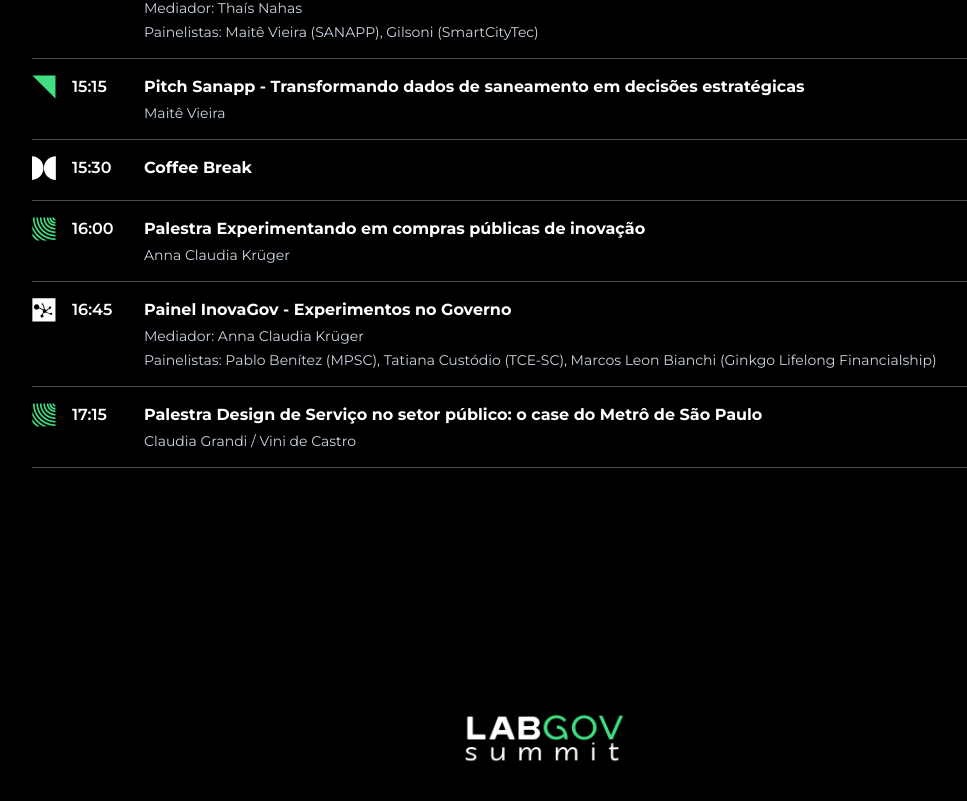
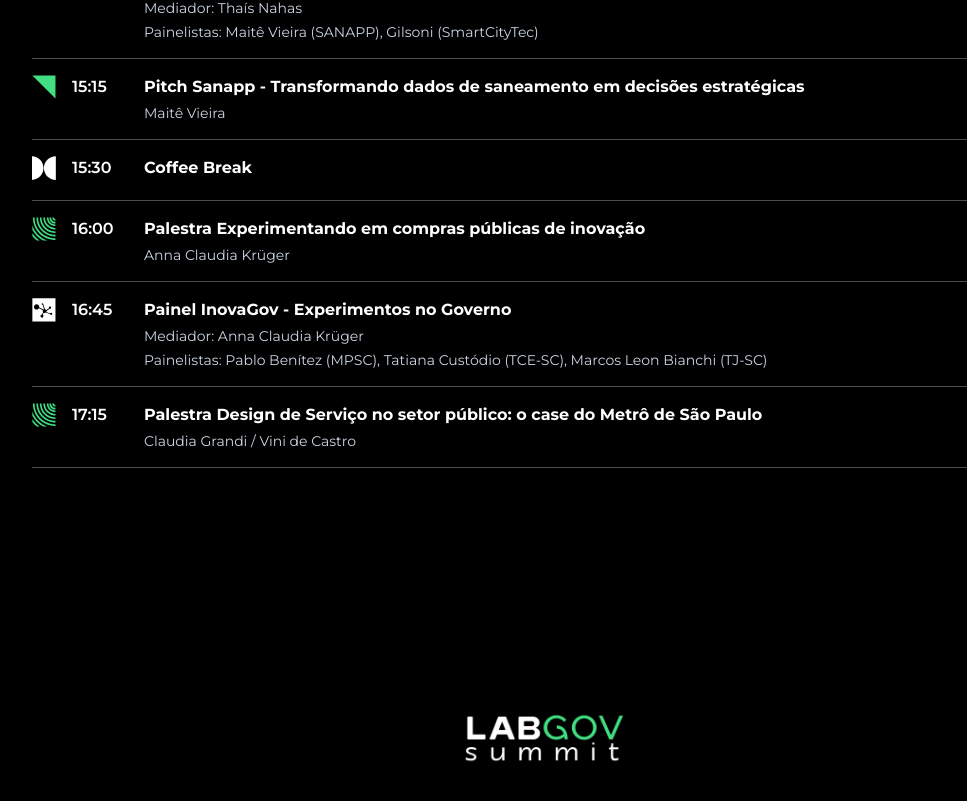
Before and after one commit to Quezia-Frelich/labgov, a Next.js app: page / in a window 1280 px wide. Shown: the part 3678-4479 px from the top of the page, without its empty margins (96-1063 px from the left). Built offline with nearby package versions, Linux system fonts and the light colour scheme; what tailwindcss-animated would draw is missing.

Commit message:
ajustar painelista

```diff
--- a/data/data-programacao-card.js
+++ b/data/data-programacao-card.js
@@ -95,7 +95,7 @@ export const programacao = [
     hora: "16:45",
     titulo: "Painel InovaGov - Experimentos no Governo",
     descricoes: ["Mediador: Anna Claudia Krüger",
-      "Painelistas: Pablo Benítez (MPSC), Tatiana Custódio (TCE-SC), Marcos Leon Bianchi (Ginkgo Lifelong Financialship)"
+      "Painelistas: Pablo Benítez (MPSC), Tatiana Custódio (TCE-SC), Marcos Leon Bianchi (TJ-SC)"
     ]
   },
   {
```
